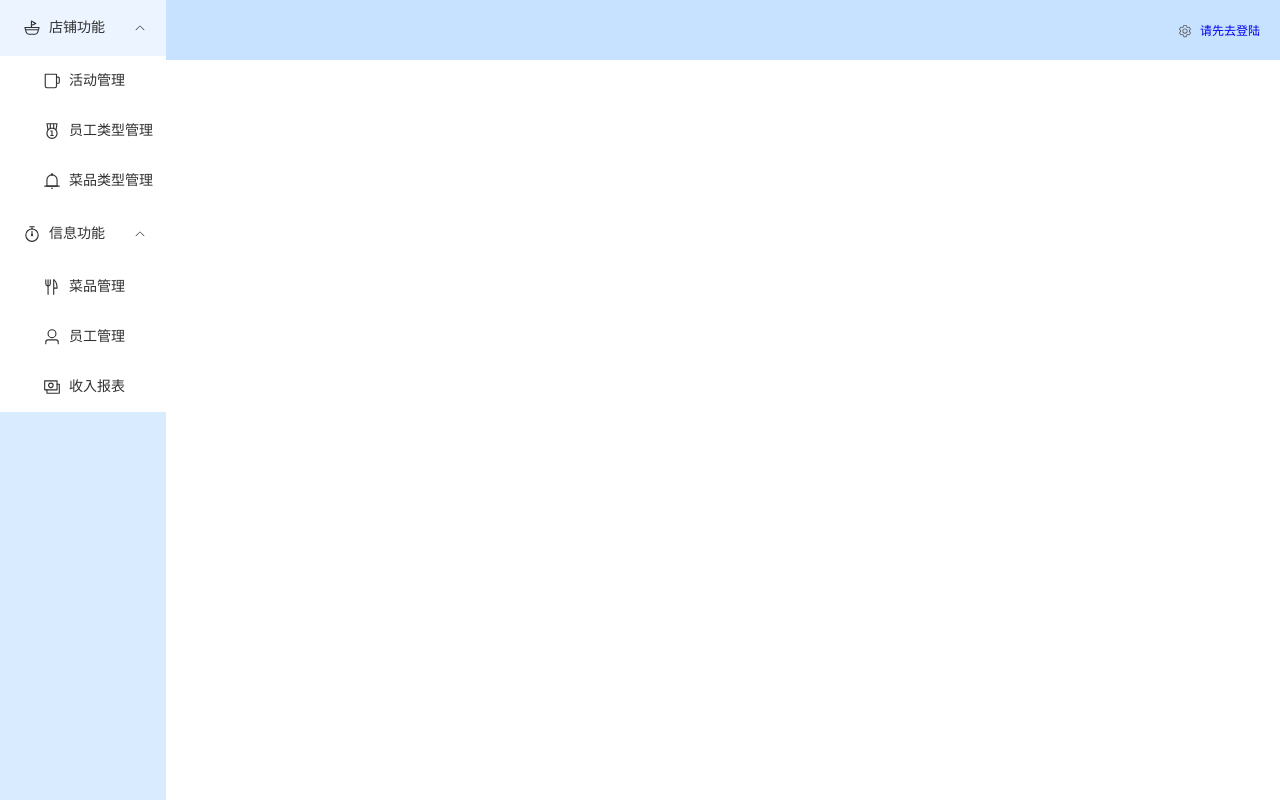
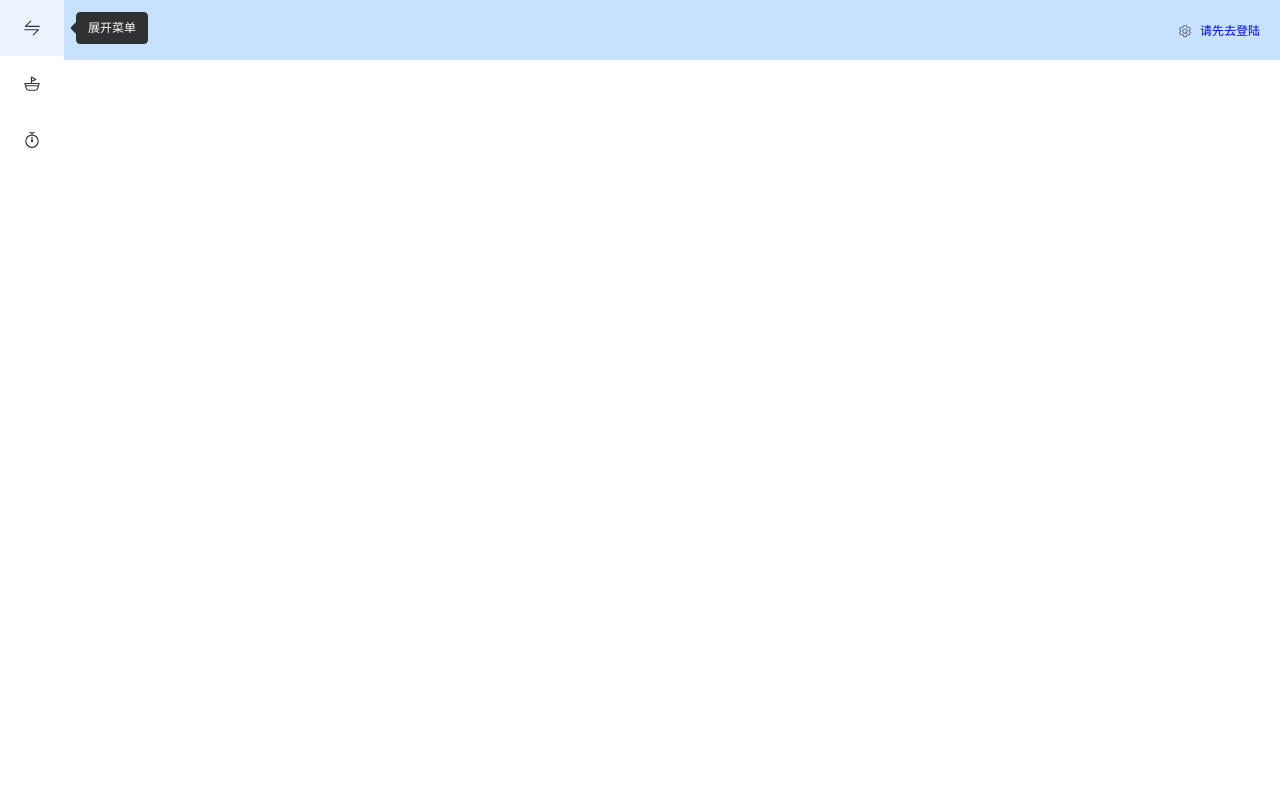
Before and after one commit to windhide/WindHide-Restaurant-System, a Vue app in the folder graduation-project-view/: page /employeeView in a window 1280 px wide. Built offline with nearby package versions, Linux system fonts and the light colour scheme.

Commit message:
[Vue] [M] fix navBar for erro

```diff
--- a/graduation-project-view/src/components/common/navBar.vue
+++ b/graduation-project-view/src/components/common/navBar.vue
@@ -1,15 +1,23 @@
 <template>
-    <el-aside width="13%" style="height:100vh">
-    <el-scrollbar>
-      <el-menu :default-openeds="['0', '1', '2', '3']" v-for="(navigation,index) in NAVIGATION.children">
-        <el-sub-menu :index="String(index)">
+  <el-menu :default-openeds="['0', '1', '2']" :collapse="isCollapse"
+    class="el-menu-vertical-demo">
+    <el-menu-item @click="isCollapse = !isCollapse">
+      <el-icon>
+        <Switch />
+      </el-icon>
+      <template #title>
+        {{ isCollapse?"展开菜单": "收起菜单" }}
+      </template>
+    </el-menu-item>
+    <el-sub-menu :index="String(index)" v-for="(navigation,index) in NAVIGATION.children" >
       <template #title>
         <el-icon>
           <component :is="navigation.icon" />
-            </el-icon>{{ navigation.childrenName }}
+        </el-icon>
+        <span>{{ navigation.childrenName }}</span>
       </template>
-          <div v-for="(children, childrenIndex) in navigation.children">
-              <router-link  :to="NAVIGATION.path + navigation.childrenPath + children.childrenPath">
+      <router-link v-for="(children, childrenIndex) in navigation.children"
+        :to="NAVIGATION.path + navigation.childrenPath + children.childrenPath">
         <el-menu-item :index="index + '-' + childrenIndex">
           <el-icon>
             <component :is="children.icon" />
@@ -17,15 +25,15 @@
           {{ children.childrenName }}
         </el-menu-item>
       </router-link>
-          </div>
     </el-sub-menu>
   </el-menu>
-    </el-scrollbar>
-  </el-aside>
 </template>
 
 <script lang="ts" setup>
-import {getNavigation} from '@/apis/navigationApi';
+import { getNavigation } from '@/apis/navigationApi';
+import { Switch } from '@element-plus/icons-vue';
+import { ref } from 'vue';
+const isCollapse = ref(true);
 
 type Props = {
   navigationFatherName: string,
@@ -34,8 +42,7 @@ type Props = {
 console.log(prop.navigationFatherName)
 const NAVIGATION = getNavigation(prop.navigationFatherName)
 // 传参为一个/的时候，修复bug
-    if(prop.navigationFatherName == ""){
+if (prop.navigationFatherName == "") {
   NAVIGATION.path = ""
 }
-
 </script>
--- a/graduation-project-view/src/views/employeeView.vue
+++ b/graduation-project-view/src/views/employeeView.vue
@@ -45,12 +45,6 @@ function logOut() {
   position: relative;
   background-color: var(--el-color-primary-light-7);
   color: var(--el-text-color-primary);
-  width: 100%;
-}
-
-.layout-container-demo .el-aside {
-  color: var(--el-text-color-primary);
-  background: var(--el-color-primary-light-8);
 }
 
 .layout-container-demo .el-menu {
@@ -68,4 +62,11 @@ function logOut() {
   height: 100%;
   right: 50px;
 }
+
+
+.el-menu-vertical-demo:not(.el-menu--collapse) {
+  width: 500px;
+  min-height: 400px;
+}
+
 </style>
```
Lines whose indentation alone changed are shown as unchanged.
